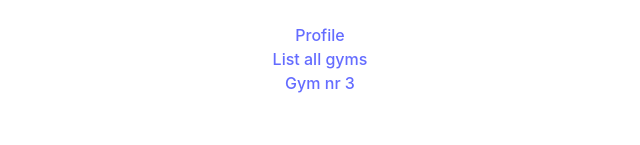
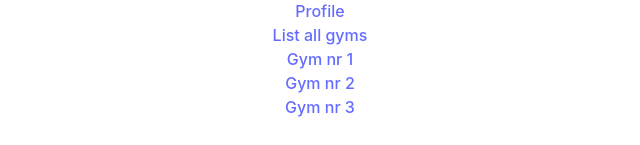
Before and after one commit to eklownr/gymAPI, a React (Vite) app in the folder client/: page / in a window 1280 px wide. Shown: the part 416-561 px from the top of the page, without its empty margins (320-960 px from the left). Built offline with nearby package versions, Linux system fonts and the light colour scheme.

Commit message:
add gym 1 - 3

```diff
--- a/client/src/components/Home/Home.jsx
+++ b/client/src/components/Home/Home.jsx
@@ -4,6 +4,8 @@ const Home = () => {
 			<h2>Home GymAPI - Module3 Auth0 with express</h2>
 			<a href="http://localhost:5173/profile"> Profile </a>
 			<a href="http://localhost:3000/gyms"> List all gyms </a>
+			<a href="http://localhost:3000/gyms/1"> Gym nr 1 </a>
+			<a href="http://localhost:3000/gyms/2"> Gym nr 2 </a>
 			<a href="http://localhost:3000/gyms/3"> Gym nr 3 </a>
 		</div>
 	);
```
